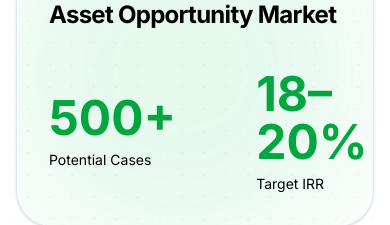
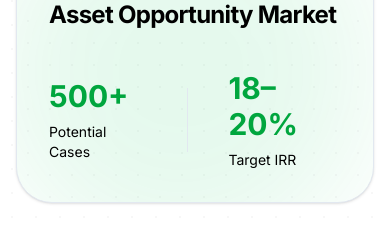
Before and after one commit to shubhamproject09-dev/Infin-Alpha, a Next.js app: page /about/bsof-trust in a window 390 px wide. Shown: the part 2937-3162 px from the top of the page. Built offline with nearby package versions, Linux system fonts and the light colour scheme.

Commit message:
update new changes

```diff
--- a/components/About/bsof-trust/OverviewSection.jsx
+++ b/components/About/bsof-trust/OverviewSection.jsx
@@ -180,7 +180,7 @@
 
                                     <div>
 
-                                        <h4 className="text-5xl font-bold text-green-600">
+                                        <h4 className="text-3xl sm:text-5xl font-bold text-green-600">
 
                                             500+
 
@@ -201,7 +201,7 @@
 
                                     <div>
 
-                                        <h4 className="text-5xl font-bold text-green-600">
+                                        <h4 className="text-3xl sm:text-5xl font-bold text-green-600">
 
                                             18–20%
 
```
